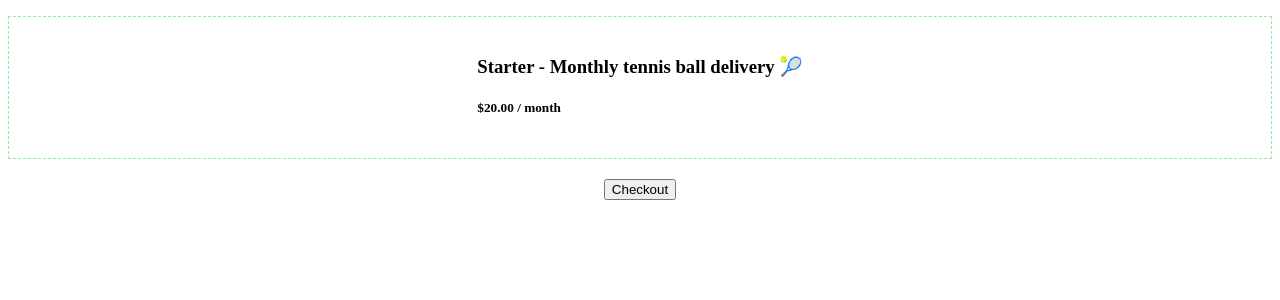
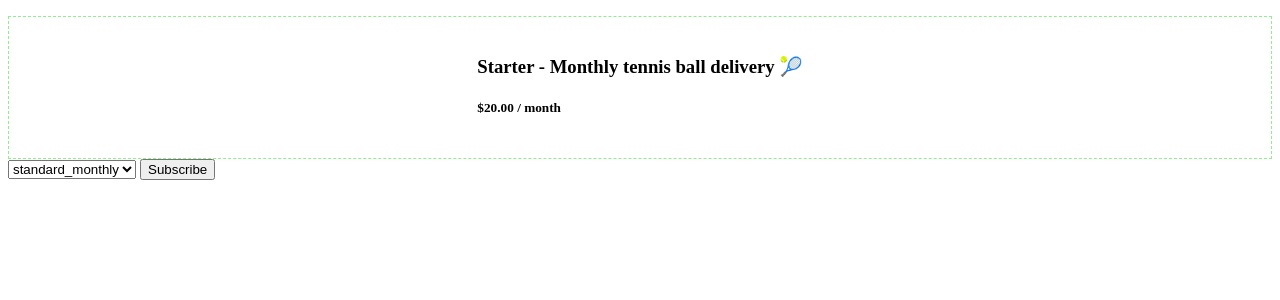
Before and after one commit to muhsinmuhsy/djangostripe-2, a Django app: template sim/templates/subscribe.html in a window 1280 px wide. Shown: the part 34-334 px from the top of the page. Run offline with Django 5.2, Linux system fonts and the light colour scheme; the template is opened without the code that fills it, so the values that code supplies are empty; some libraries are stand-ins or nearby versions.

Commit message:
added multiple subscription

```diff
--- a/sim/templates/subscribe.html
+++ b/sim/templates/subscribe.html
@@ -21,13 +21,16 @@
       </div>
 
 <!--        Go to checkout button -->
-      <form class="checkout-form" action="{%  url 'create-checkout-session' %}" method="POST">
-          {% csrf_token %}
+      <form method="post" action="{%  url 'create-checkout-session' %}">
+    {% csrf_token %}
+    <select name="price_lookup_key">
+        <option  value="standard_monthly" >standard_monthly</option>
+        <option value="apple_product">Apple product</option>
 
-        <!-- Add a hidden field with the lookup_key of your stripe Price -->
-        <input type="hidden" name="price_lookup_key" value="standard_monthly" />
-        <button id="checkout-and-portal-button" type="submit">Checkout</button>
-      </form>
+    </select>
+    <button type="submit">Subscribe</button>
+</form>
+
     </section>
   </body>
 </html>
```
Also changed, not shown: db.sqlite3.
